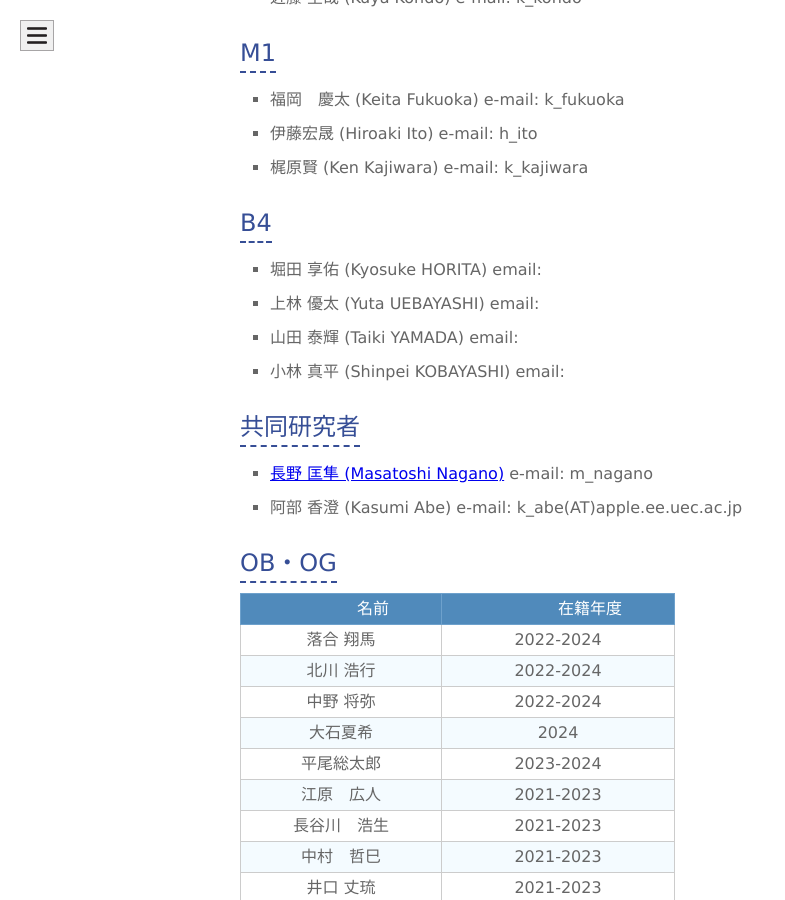
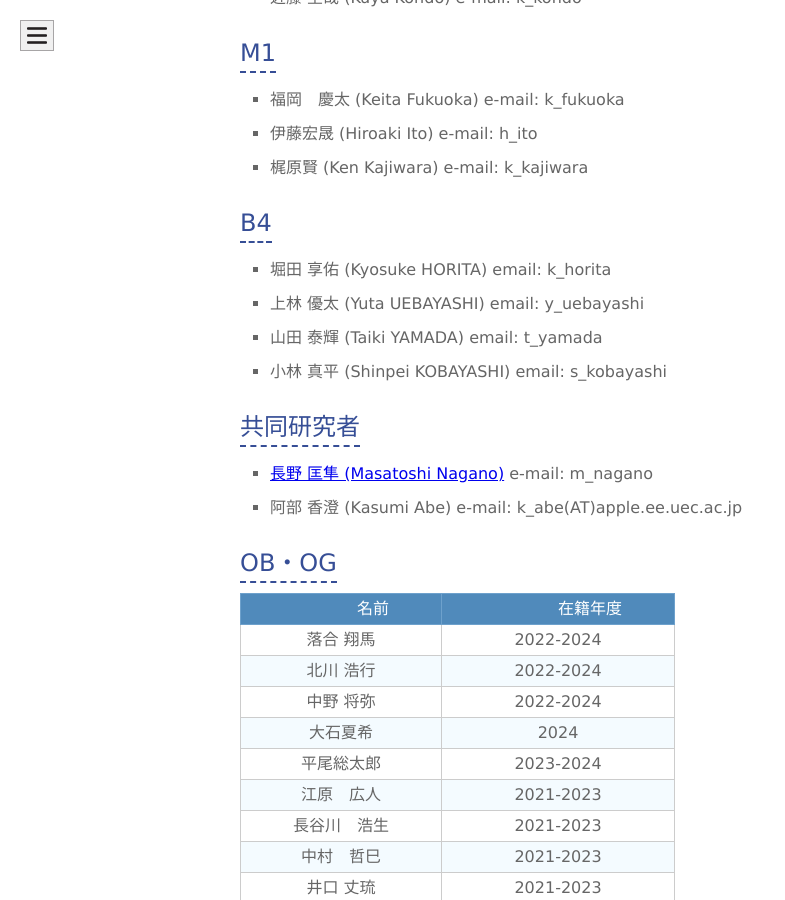
Before and after one commit to naka-lab/naka-lab.github.io, a Jekyll site: the page built from subpages/member.md, in a window 1280 px wide and 900 px high, scrolled down 1229 px. Shown: the whole window, without its empty margins (0-785 px from the left). Built offline with Jekyll 4.4.1, drawn with Linux system fonts in a browser that asks for light colours.

Commit message:
Update member.md

```diff
--- a/subpages/member.md
+++ b/subpages/member.md
@@ -31,10 +31,10 @@ layout: default
 - 梶原賢 (Ken Kajiwara) e-mail: k_kajiwara
 
 ## B4
-- 堀田 享佑 (Kyosuke HORITA) email:
-- 上林 優太 (Yuta UEBAYASHI) email:
-- 山田 泰輝 (Taiki YAMADA) email:
-- 小林 真平 (Shinpei KOBAYASHI) email:
+- 堀田 享佑 (Kyosuke HORITA) email: k_horita
+- 上林 優太 (Yuta UEBAYASHI) email: y_uebayashi
+- 山田 泰輝 (Taiki YAMADA) email: t_yamada
+- 小林 真平 (Shinpei KOBAYASHI) email: s_kobayashi
 
 ## 共同研究者
 - [長野 匡隼 (Masatoshi Nagano)](https://sites.google.com/view/nagano-lab/profile) e-mail: m_nagano
```
